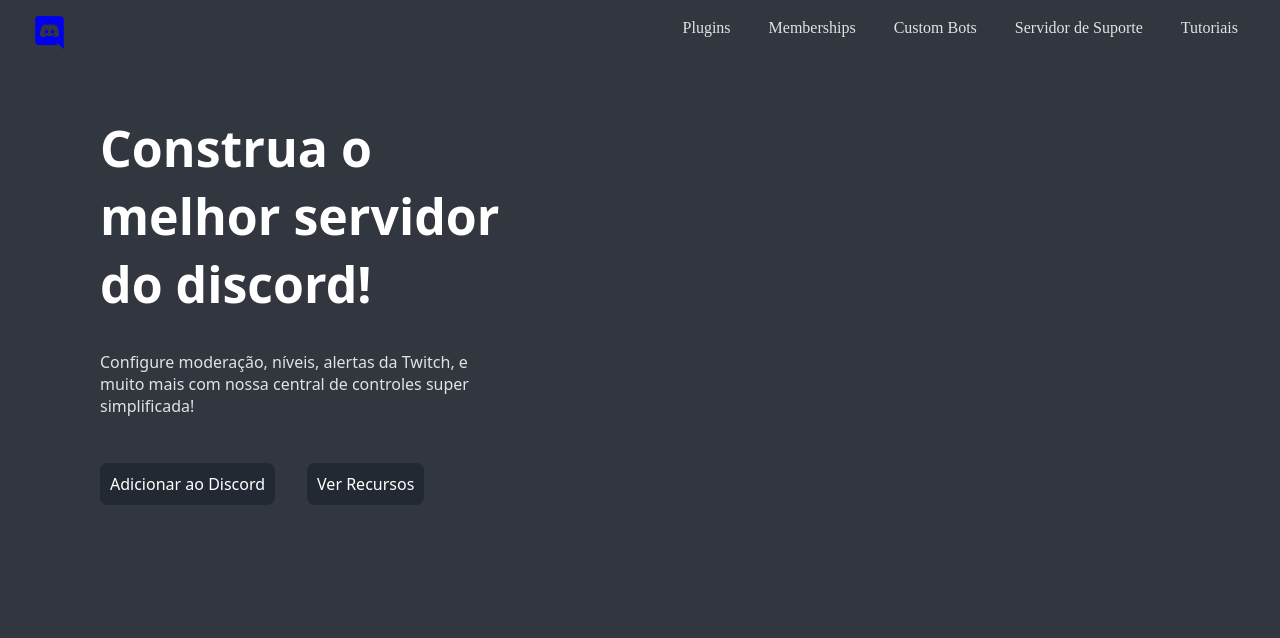
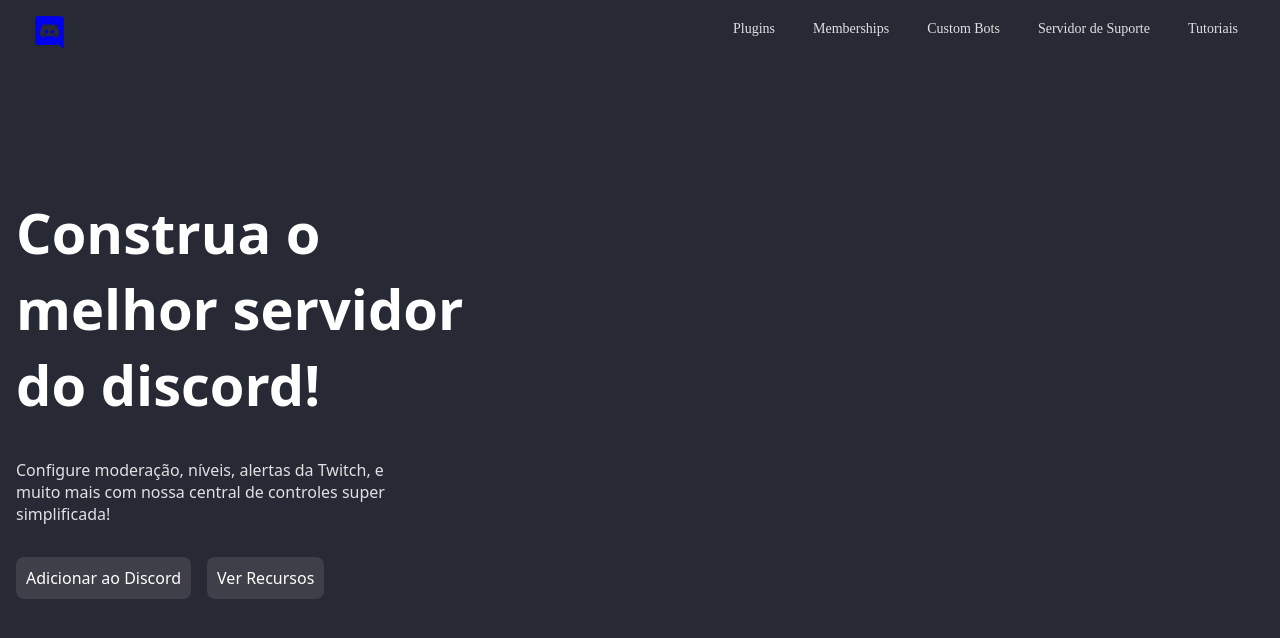
Before and after one commit to BrunoValentim7/Projeto-002, a plain HTML site: page projeto-002/index.html in a window 1280 px wide. Drawn offline with nearby package versions, Linux system fonts and the light colour scheme; a web font is replaced by a local one.

Commit message:
Update style.css

```diff
--- a/projeto-002/style.css
+++ b/projeto-002/style.css
@@ -1,8 +1,7 @@
 body {
-  background: rgb(49, 54, 63);
+  background: #272934;
   margin: 0;
 }
-
 #header {
   height: 7vh;
   display: flex;
@@ -34,36 +33,37 @@ body {
 
 .links{
   padding: 10px 10px;
+  font-size: 14px;
 }
 
 .links:hover{
-  background: rgba(34, 40, 49, 0.9);
+  background: #3E3F48;
   border-radius: 8px;
   transition: background .2s;
 }
 
 h1 {
-  font-size: 50px;
+  font-size: 56px;
 }
 
 #caixa {
-  padding: 24px 100px;
+  padding: 100px 40px 24px 1rem;
   font-family:system-ui, -apple-system, BlinkMacSystemFont, 'Segoe UI', Roboto, Oxygen, Ubuntu, Cantarell, 'Open Sans', 'Helvetica Neue', sans-serif ;
 }
 
 #botões {
   display: flex;
-  padding-top: 30px;
-  gap: 32px;
+  padding-top: 1rem;
+  gap: 1rem;
 }
 
 #botões :hover {
-  background: blue;
+  background: #3994FF;
   transition: background .2s;
 }
 
 .bg {
-  background: rgba(34, 40, 49, 0.9);
+  background: #3E3F48;
   border-radius: 8px;
   padding: 10px 10px;
   justify-content: center;
```
